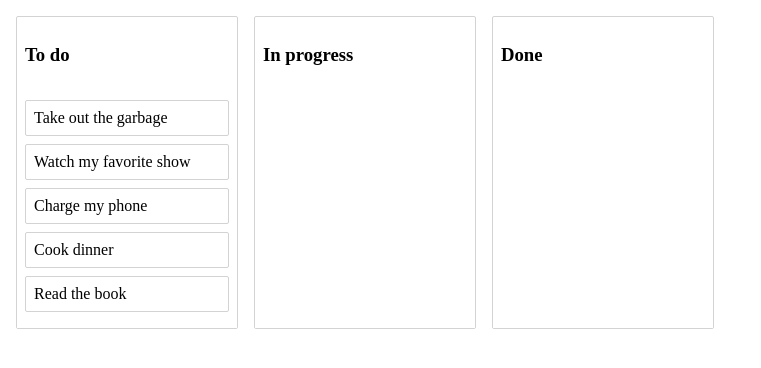
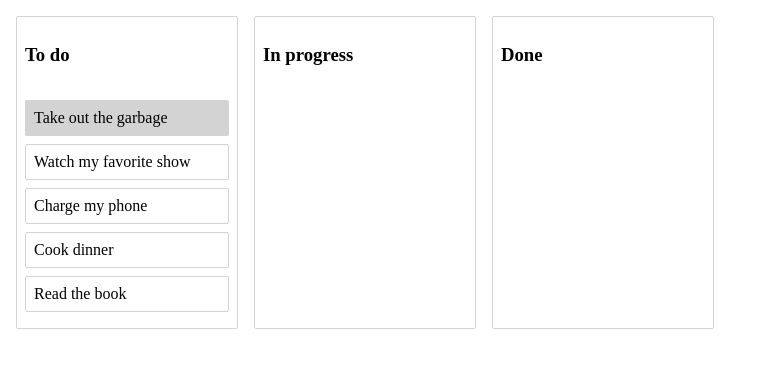
Before and after one commit to DevGabrielDeSouza/maracard, a React (Create React App) app: page / in a window 1280 px wide. Shown: the top 368 px of the page, without its empty margins (0-761 px from the left). Built offline with nearby package versions, Linux system fonts and the light colour scheme.

Commit message:
Conditionally Allow Movement

```diff
--- a/src/column.jsx
+++ b/src/column.jsx
@@ -29,7 +29,15 @@
 		return(
 			<Container>
 				<Title>{this.props.column.title}</Title>
-				<Droppable droppableId={this.props.column.id}>
+				<Droppable
+					droppableId={this.props.column.id}
+					//type="TASK"
+
+					//Can't move any card to the third column
+					//type={this.props.column.id === 'column-3'?'done':'active'}
+
+					isDropDisabled={this.props.isDropDisabled}
+				>
 					{(provided, snapshot) => (
 						<TaskList
 							ref={provided.innerRef}
--- a/src/index.js
+++ b/src/index.js
@@ -7,7 +7,7 @@
 import initialData from './initial-data';
 import Column from './column';
 
-const Container=styled.div`
+const Container = styled.div`
 	display:flex;
 `
 
@@ -28,7 +28,7 @@
 const saveData = (data, filePath) => {
 
 	const finished = (error) => {
-		if(error){
+		if (error) {
 			console.log(error);
 			return;
 		}
@@ -44,9 +44,9 @@
 
 	let data = localStorage.getItem("testBoard");
 
-	if(data == null){
+	if (data == null) {
 		data = initialData;
-	}else{
+	} else {
 		data = JSON.parse(data);
 	}
 
@@ -58,12 +58,25 @@
 	state = initialData;
 	//state = getInitialData();
 
-	onDragStart = () =>{
+	onDragStart = start => {
+		//DragStart color logic
 		/*document.body.style.color='orange';
 		document.body.style.transition='background-color 0.2s ease';*/
+
+		const homeIndex = this.state.columnOrder.indexOf(start.source.droppableId);
+		this.setState({
+			homeIndex,
+		});
 	}
 
+
+
 	onDragEnd = result => {
+		this.setState({
+			homeIndex: null,
+		});
+
+
 		document.body.style.color = 'inherit';
 		document.body.style.backgroundColor = 'inherit';
 
@@ -140,12 +153,14 @@
 				onDragEnd={this.onDragEnd}
 			>
 				<Container>
-					{this.state.columnOrder.map(columnId => {
+					{this.state.columnOrder.map((columnId, index) => {
 						const column = this.state.columns[columnId];
 						const tasks = column.taskIds.map(taskId => this.state.tasks[taskId]);
 
+						const isDropDisabled = index < this.state.homeIndex;
+
 						//return column.title;
-						return <Column key={column.id} column={column} tasks={tasks} />;
+						return <Column key={column.id} column={column} tasks={tasks} isDropDisabled={isDropDisabled} />;
 					})}
 				</Container>
 			</DragDropContext>
--- a/src/task.jsx
+++ b/src/task.jsx
@@ -7,7 +7,7 @@
 	border-radius: 2px;
 	padding: 8px;
 	margin-bottom: 8px;
-	background-color: ${props => (props.isDragging ? 'lightgreen' : 'white')};
+	background-color: ${props => (props.isDragDisabled ? 'lightgrey' : props.isDragging ? 'lightgreen' : 'white')};
 	display: flex;
 `
 
@@ -21,8 +21,13 @@
 
 export default class Task extends React.Component {
 	render() {
+		const isDragDisabled = this.props.task.id === 'task-1';
 		return (
-			<Draggable draggableId= {this.props.task.id} index={this.props.index}>
+			<Draggable
+				draggableId= {this.props.task.id}
+				index={this.props.index}
+				isDragDisabled={isDragDisabled}
+			>
 				{(provided, snapshot) => (
 					<Container
 						{...provided.draggableProps}
@@ -30,6 +35,7 @@
 						{...provided.dragHandleProps}
 						ref={provided.innerRef}
 						isDragging={snapshot.isDragging}
+						isDragDisabled={isDragDisabled}
 					>
 						{/*<Handle {...provided.dragHandleProps} />*/}
 						{this.props.task.content}
```
